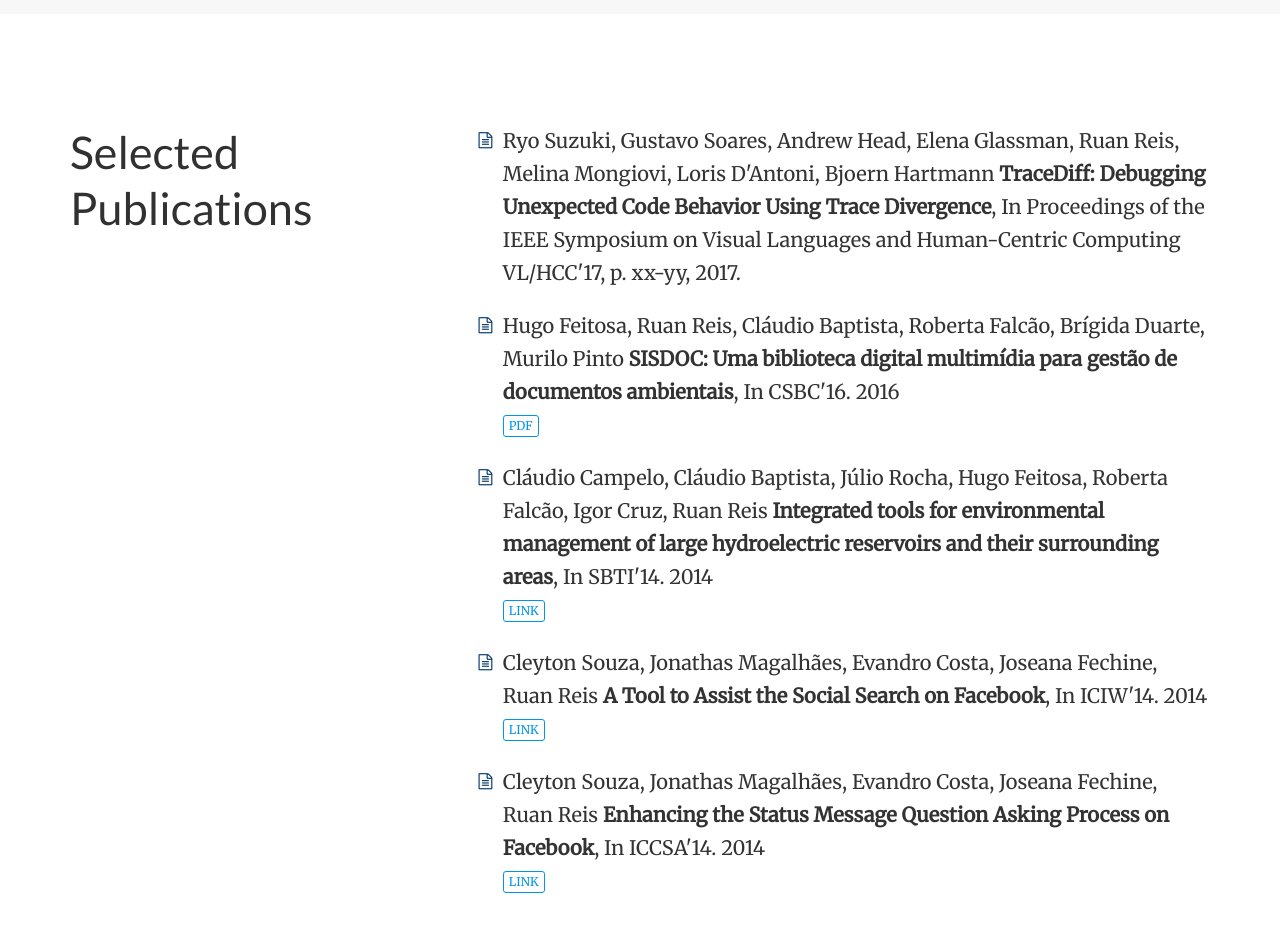
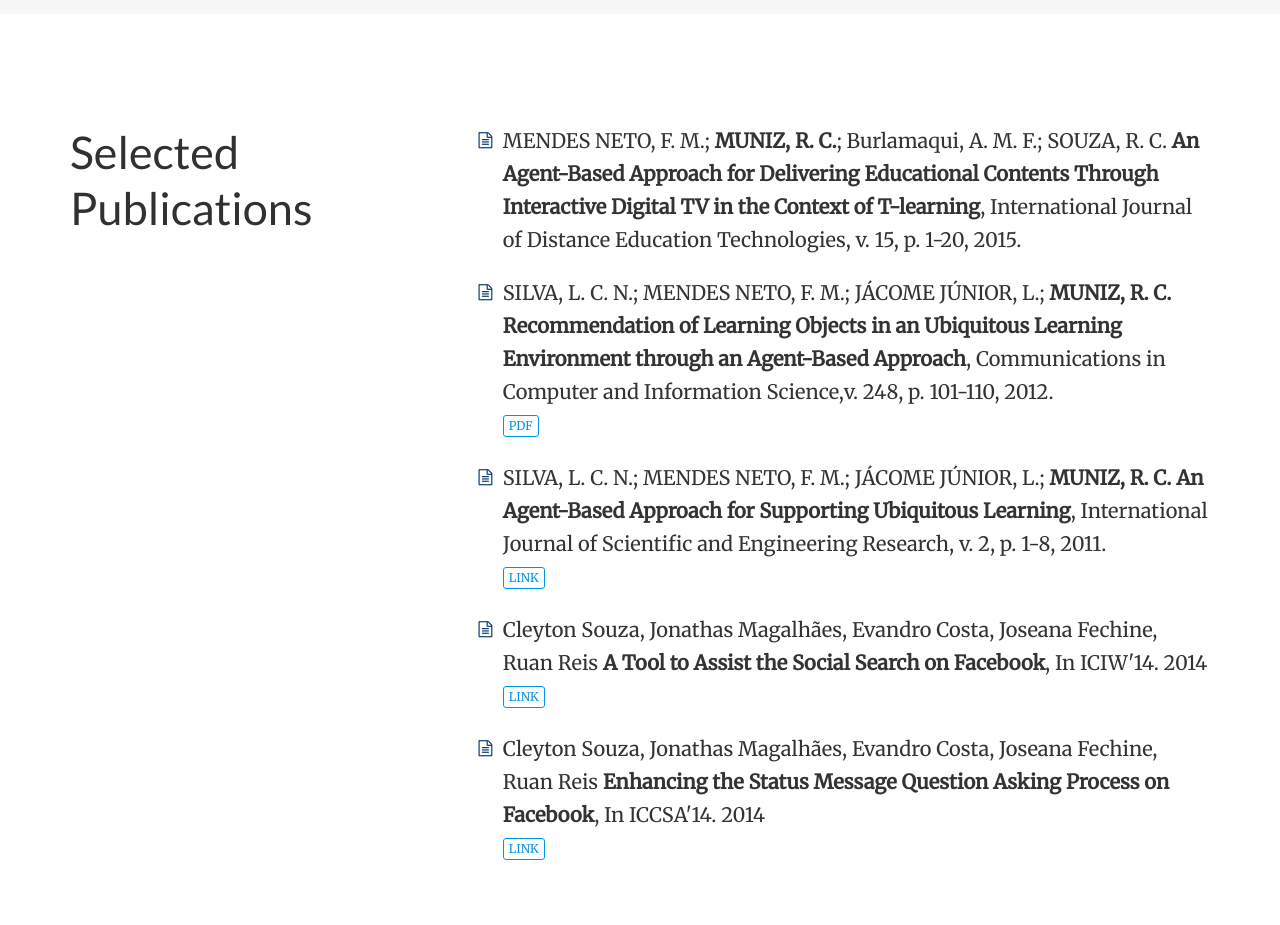
Before and after one commit to Evymss/raphaeldecm.github.io, a plain HTML site: page index.html in a window 1280 px wide. Shown: the part 880-1805 px from the top of the page. Drawn offline with nearby package versions, Linux system fonts and the light colour scheme.

Commit message:
fiveth commit

```diff
--- a/index.html
+++ b/index.html
@@ -228,9 +228,9 @@
 			<li itemscope itemtype="http://schema.org/CreativeWork">
 				<i class="fa-li fa fa-file-text-o pub-icon" aria-hidden="true"></i>
 				<span itemprop="name">
-					Ryo Suzuki, Gustavo Soares, Andrew Head, Elena Glassman, Ruan Reis, Melina Mongiovi, Loris D'Antoni, Bjoern Hartmann
-					<b>TraceDiff: Debugging Unexpected Code Behavior Using Trace Divergence</b>,
-					In Proceedings of the IEEE Symposium on Visual Languages and Human-Centric Computing VL/HCC'17, p. xx-yy, 2017.
+					MENDES NETO, F. M.; <b>MUNIZ, R. C.</b>; Burlamaqui, A. M. F.; SOUZA, R. C.
+					<b>An Agent-Based Approach for Delivering Educational Contents Through Interactive Digital TV in the Context of T-learning</b>,
+					 International Journal of Distance Education Technologies, v. 15, p. 1-20, 2015.
 				</span>
 				<p> <!--
 					<a class="btn btn-primary btn-outline btn-xs" href="http://research.microsoft.com/en-us/um/people/sumitg/pubs/uist15.pdf">
@@ -243,9 +243,9 @@
 			<li itemscope itemtype="http://schema.org/CreativeWork">
 				<i class="fa-li fa fa-file-text-o pub-icon" aria-hidden="true"></i>
 				<span itemprop="name">
-					Hugo Feitosa, Ruan Reis, Cláudio Baptista, Roberta Falcão, Brígida Duarte, Murilo Pinto
-					<b>SISDOC: Uma biblioteca digital multimídia para gestão de documentos ambientais</b>,
-					In CSBC&#39;16. 2016
+					SILVA, L. C. N.; MENDES NETO, F. M.; JÁCOME JÚNIOR, L.; <b>MUNIZ, R. C.</b>
+					<b>Recommendation of Learning Objects in an Ubiquitous Learning Environment through an Agent-Based Approach</b>,
+					Communications in Computer and Information Science,v. 248, p. 101-110, 2012.
 				</span>
 				<p>
 					<a class="btn btn-primary btn-outline btn-xs" href="http://www.lbd.dcc.ufmg.br/colecoes/wcama/2016/005.pdf">
@@ -257,9 +257,9 @@
 			<li itemscope itemtype="http://schema.org/CreativeWork">
 				<i class="fa-li fa fa-file-text-o pub-icon" aria-hidden="true"></i>
 				<span itemprop="name">
-					Cláudio Campelo, Cláudio Baptista, Júlio Rocha, Hugo Feitosa, Roberta Falcão, Igor Cruz, Ruan Reis
-					<b>Integrated tools for environmental management of large hydroelectric reservoirs and their surrounding areas</b>,
-					In SBTI&#39;14. 2014
+					SILVA, L. C. N.; MENDES NETO, F. M.; JÁCOME JÚNIOR, L.; <b>MUNIZ, R. C.</b>
+					<b>An Agent-Based Approach for Supporting Ubiquitous Learning</b>,
+					International Journal of Scientific and Engineering Research, v. 2, p. 1-8, 2011.
 				</span>
 				<p>
 					<a class="btn btn-primary btn-outline btn-xs" href="http://dx.doi.org/10.6008%2FSPC2179-684X.2014.002.0005">
```
